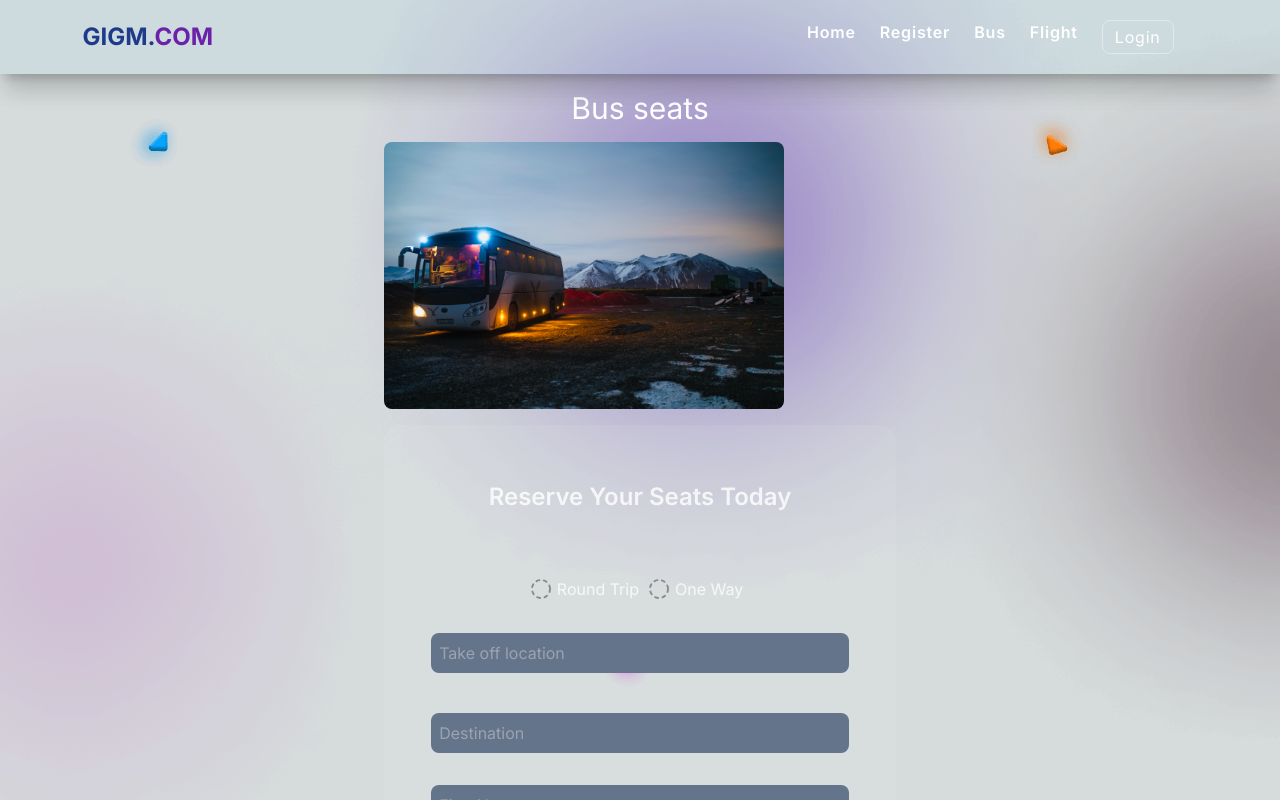
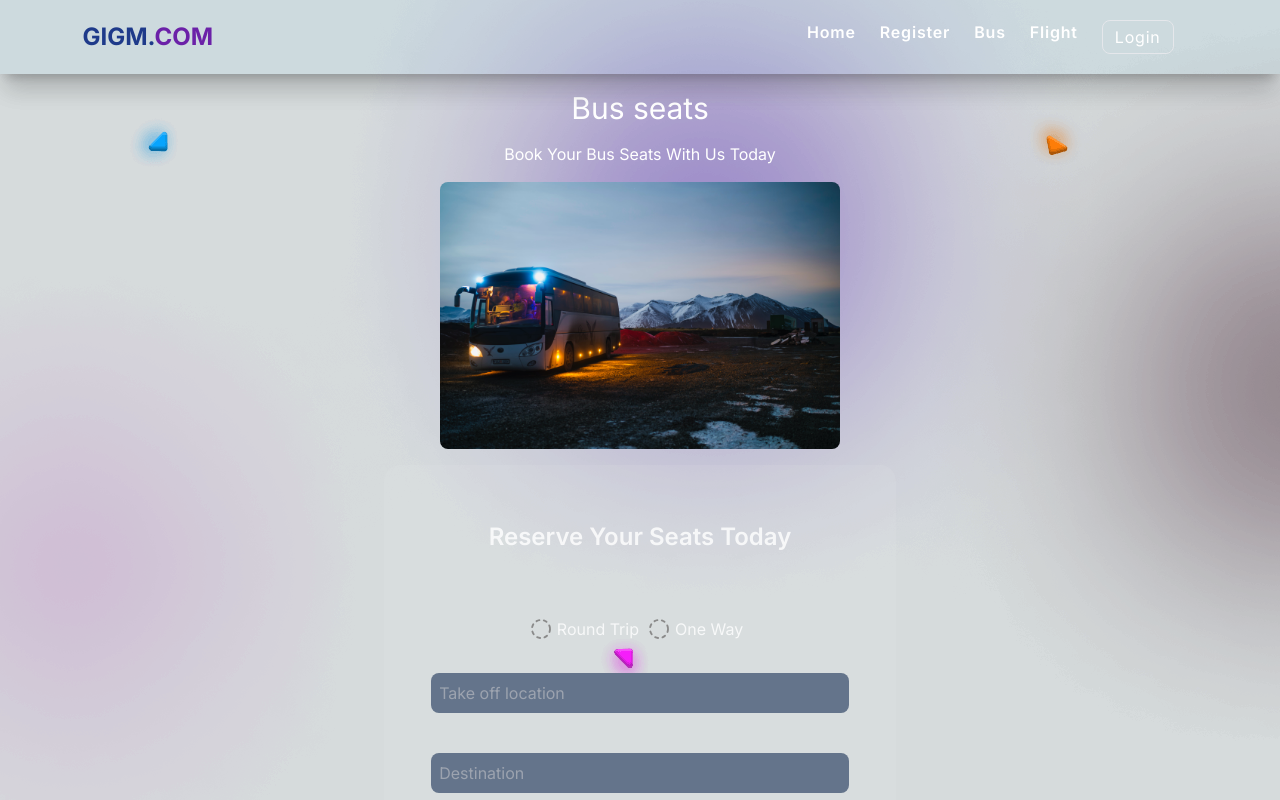
Before and after one commit to JoshdfG/Booking-app, a Next.js app: page /bus in a window 1280 px wide. Shown: the top 800 px of the page. Built offline with nearby package versions, Linux system fonts and the light colour scheme.

Commit message:
modified:   src/app/bus/page.tsx modified:   src/app/globals.css

```diff
--- a/src/app/bus/page.tsx
+++ b/src/app/bus/page.tsx
@@ -54,9 +54,13 @@ const Bus: React.FC = () => {
     <section className="min-h-[100dvh] w-[80%] md:w[50%] lg:w-[40%] mx-auto md:h-fit text-white">
       <div>
         <div>
-          <div className="text-center mx-auto">
+          <div className="text-center ">
             <h1 className="text-3xl mt-4 mb-4 ">Bus seats</h1>
-            <div className="">
+            <p className="capitalize my-4">
+              {" "}
+              book your bus seats with us today{" "}
+            </p>
+            <div className="flex justify-center align-middle">
               <Image
                 src="/services1.jpg"
                 alt="bus img"
--- a/src/app/globals.css
+++ b/src/app/globals.css
@@ -78,3 +78,7 @@ body {
   stroke-dasharray: 0 0;
   transition: all 100ms ease-in-out;
 }
+.react-datepicker__month-container {
+  font-family: poppins;
+  padding: 2px;
+}
```
